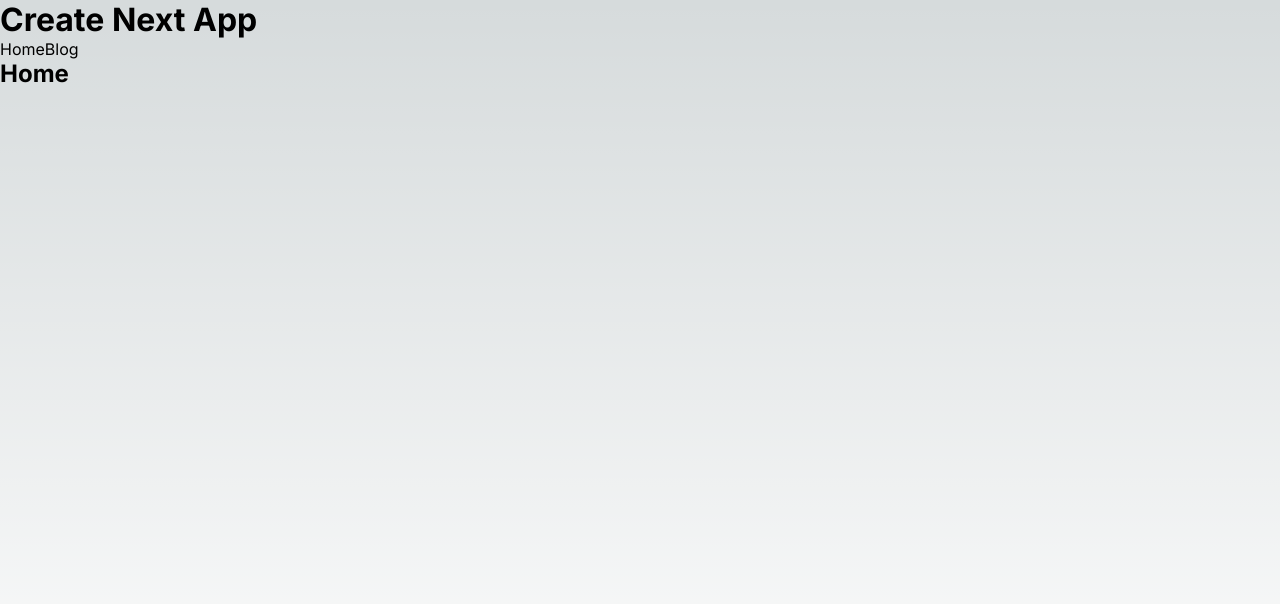
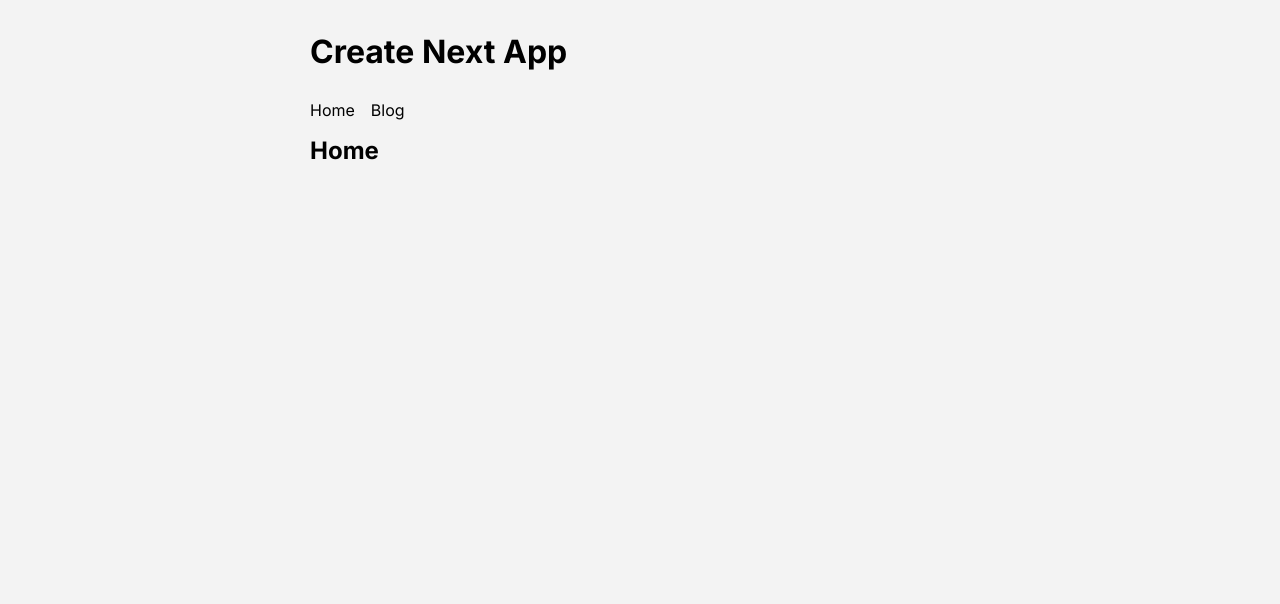
Before and after one commit to senaoz/senaoz.com, a Next.js app: page / in a window 1280 px wide. Shown: the top 604 px of the page. Built offline with nearby package versions, Linux system fonts and the light colour scheme.

Commit message:
adding colors

```diff
--- a/src/app/globals.css
+++ b/src/app/globals.css
@@ -1,10 +1,18 @@
 :root {
-  --max-width: 1100px;
-  --border-radius: 12px;
+  --max-width: 700px;
 
-  --foreground-rgb: 0, 0, 0;
-  --background-start-rgb: 214, 219, 220;
-  --background-end-rgb: 255, 255, 255;
+  --border-radius-xsm: 4px;
+  --border-radius-sm: 8px;
+  --border-radius-md: 12px;
+
+  --indentation-xsm: 4px;
+  --indentation-sm: 8px;
+  --indentation-md: 12px;
+  --indentation-lg: 16px;
+
+  --foreground-rgb: rgb(0, 0, 0);
+  --background: rgb(243, 243, 243);
+  --box-color: #00000010;
 
   --primary-glow: conic-gradient(
     from 180deg at 50% 50%,
@@ -39,9 +47,9 @@
 
 @media (prefers-color-scheme: dark) {
   :root {
-    --foreground-rgb: 255, 255, 255;
-    --background-start-rgb: 0, 0, 0;
-    --background-end-rgb: 0, 0, 0;
+    --foreground-rgb: rgb(255, 255, 255);
+    --background: rgb(33, 33, 33);
+    --box-color: #333333;
 
     --primary-glow: radial-gradient(rgba(1, 65, 255, 0.4), rgba(1, 65, 255, 0));
     --secondary-glow: linear-gradient(
@@ -78,19 +86,25 @@
 
 html,
 body {
-  max-width: 100vw;
   overflow-x: hidden;
+  min-height: 100vh;
 }
 
 body {
+  max-width: var(--max-width);
+  margin-left: auto;
+  margin-right: auto;
   color: rgb(var(--foreground-rgb));
-  min-height: 100vh;
-  background: linear-gradient(
-      to bottom,
-      transparent,
-      rgb(var(--background-end-rgb))
-    )
-    rgb(var(--background-start-rgb));
+  background: var(--background);
+  padding: 20px;
+}
+
+p {
+  line-height: 1.6em;
+}
+
+h1 {
+  line-height: 2em;
 }
 
 a {
@@ -98,6 +112,26 @@ a {
   text-decoration: none;
 }
 
+.external-link {
+  text-decoration: underline;
+}
+
+nav {
+  display: flex;
+  gap: 1em;
+  padding: 1em 0;
+}
+
+.active {
+  background-color: var(--box-color);
+  font-weight: 500;
+}
+
+.link {
+  padding: var(--indentation-sm);
+  border-radius: var(--border-radius-sm);
+}
+
 @media (prefers-color-scheme: dark) {
   html {
     color-scheme: dark;
```
